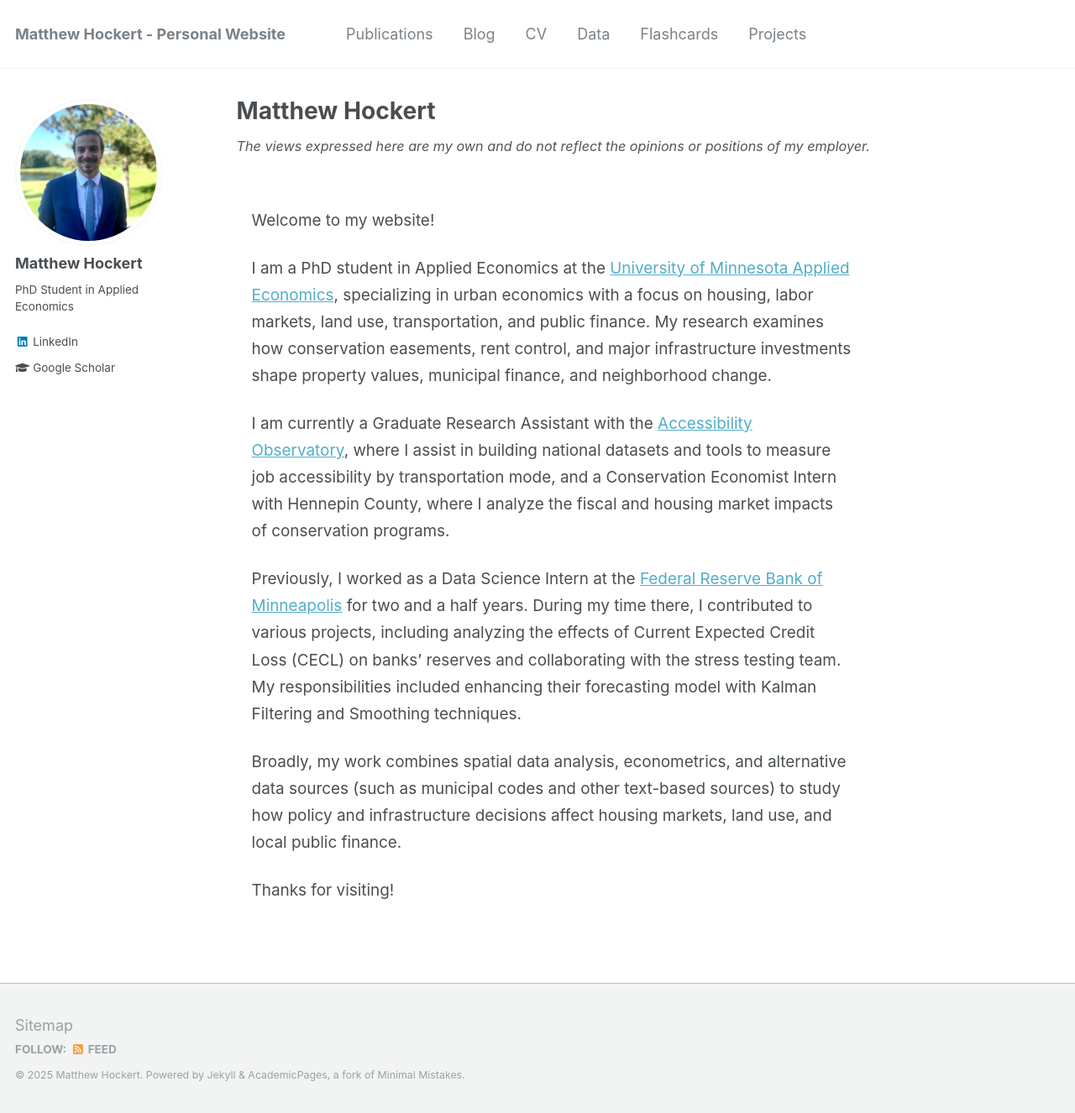
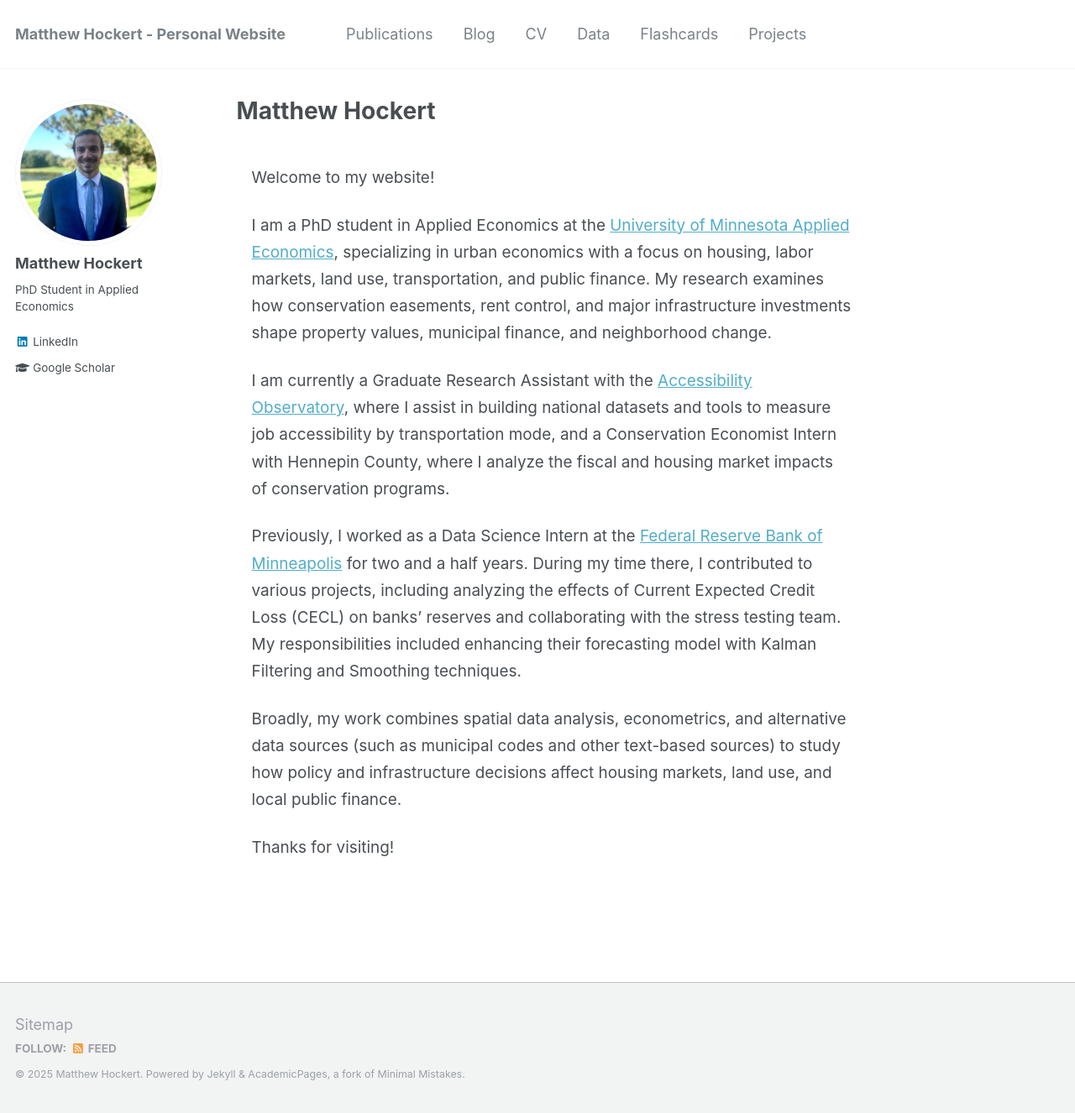
Before and after one commit to MatthewHockert/MatthewHockert.github.io, a Jekyll site: the page built from _pages/about.md, in a window 1280 px wide and 1326 px high. Shown: the whole window at 84% size. Built offline with Jekyll 4.4.1, drawn with Linux system fonts in a browser that asks for light colours.

Commit message:
fixing that

```diff
--- a/_layouts/single.html
+++ b/_layouts/single.html
@@ -42,9 +42,6 @@ layout: default
           <p class="page__date"><strong><i class="fa fa-fw fa-calendar" aria-hidden="true"></i> {{ site.data.ui-text[site.locale].date_label | default: "Published:" }}</strong> <time datetime="{{ page.date | date_to_xmlschema }}">{{ page.date | default: "1900-01-01" | date: "%B %d, %Y" }}</time></p>
         {% endif %}
 
-        <p style="font-style: italic; font-size: 0.9em; color: #555; margin-bottom: 1.5em;">
-          The views expressed here are my own and do not reflect the opinions or positions of my employer.
-        </p>
 
         {% if page.citation and page.paperurl %}
           <p>Recommended citation: {{ page.citation }} <a href="{{ page.paperurl }}"><u>{{ page.paperurl }}</u></a></p>
```
